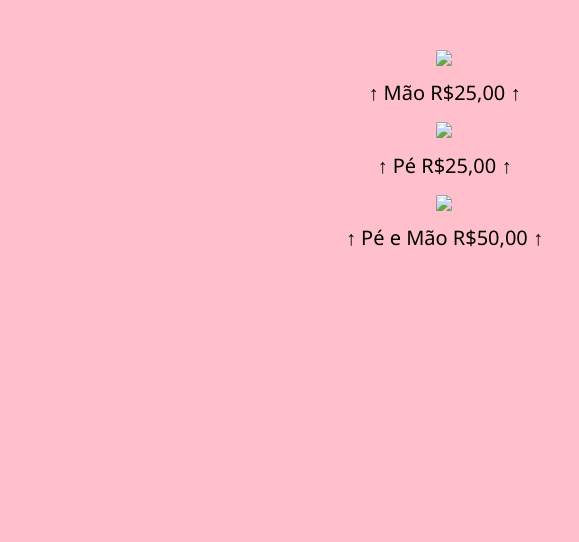
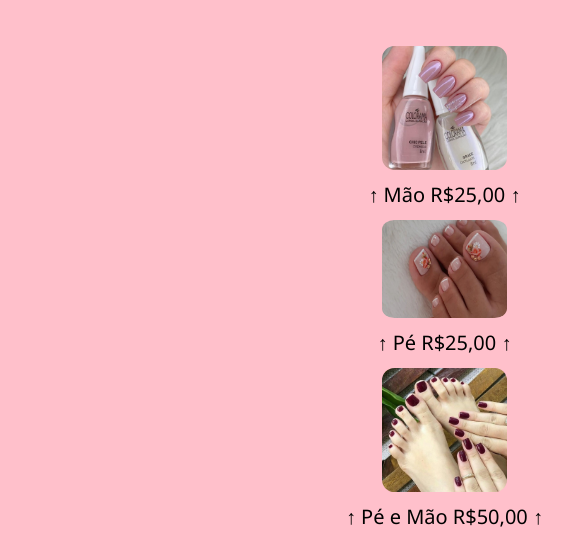
Before and after one commit to WenderMilitao/manicure, a plain HTML site: page index.html in a window 1280 px wide. Shown: the part 2040-2582 px from the top of the page, 0-579 px from the left. Before the commit the page ends 2467 px from the top, so only its background shows below. Drawn offline with nearby package versions, Linux system fonts and the light colour scheme.

Commit message:
imagens atualizadas

```diff
--- a/index.html
+++ b/index.html
@@ -85,19 +85,19 @@
                     <div id="serviços">
                         <div id="mao">
                             <a href="#agenda">
-                                <img class="w3-hover-opacity" src="imagens/mão.jpg">
+                                <img class="w3-hover-opacity" src="imagens/mao.jpg">
                                 <h4>↑ Mão R$25,00 ↑</h4>
                             </a>
                         </div>
                         <div id="pe">
                             <a href="#agenda">
-                                <img class="w3-hover-opacity" src="imagens/pés.png">
+                                <img class="w3-hover-opacity" src="imagens/pes.png">
                                 <h4>↑ Pé R$25,00 ↑</h4>
                             </a>
                         </div>
                         <div id="pemao">
                             <a href="#agenda">
-                                <img class="w3-hover-opacity" src="imagens/pé e mão.jpg">
+                                <img class="w3-hover-opacity" src="imagens/pe e mao.jpg">
                                 <h4>↑ Pé e Mão R$50,00 ↑</h4>
                             </a>
                         </div>
```
